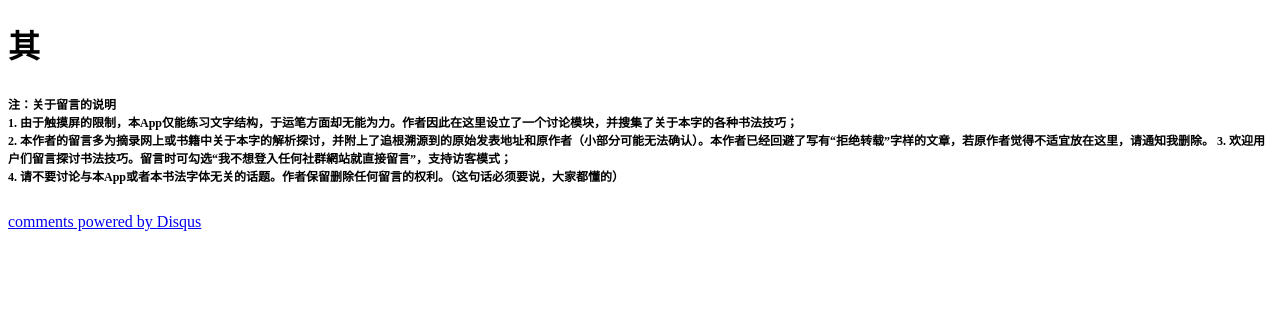
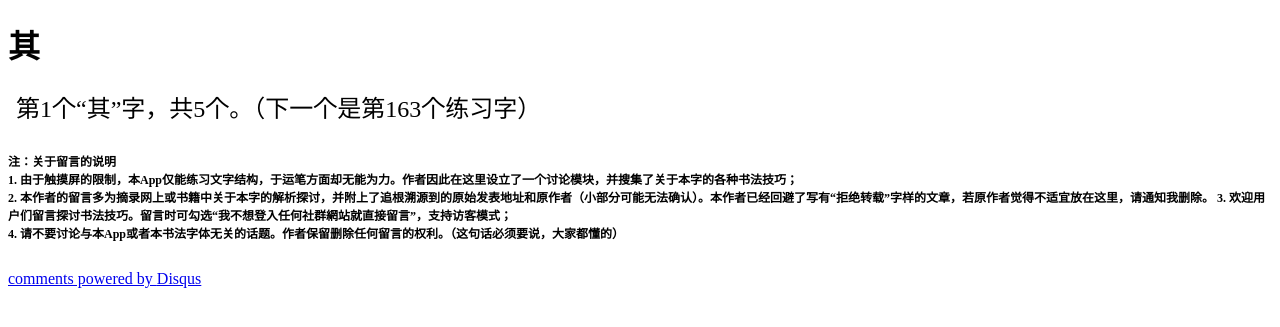
Before and after one commit to LiveCally/LanTing, a Jekyll site: the page built from _posts/2014-05-16-LanTing-63.html, in a window 1280 px wide. Shown: the top 327 px of the page. Built offline with Jekyll 4.4.1, drawn with Linux system fonts in a browser that asks for light colours; Markdown is read by kramdown in place of the engine named in the settings; comment, search, counter and statistics services are not loaded.

Commit message:
其字
其字

```diff
--- a/_posts/2014-05-16-LanTing-163.html
+++ b/_posts/2014-05-16-LanTing-163.html
@@ -4,4 +4,6 @@ title: 其--兰亭集序第163个字的BBS (BBS of the 163rd character in Lan Ti
 ---
 <h1>其</h1>
 
+<p>第2个“其”字，共5个。（下一个是第182个练习字）</p>
+
 {% include BBS.html %}
--- a/_posts/2014-05-16-LanTing-182.html
+++ b/_posts/2014-05-16-LanTing-182.html
@@ -4,4 +4,6 @@ title: 其--兰亭集序第182个字的BBS (BBS of the 182nd character in Lan Ti
 ---
 <h1>其</h1>
 
+<p>第3个“其”字，共5个。（下一个是第288个练习字）</p>
+
 {% include BBS.html %}
--- a/_posts/2014-05-16-LanTing-288.html
+++ b/_posts/2014-05-16-LanTing-288.html
@@ -4,4 +4,6 @@ title: 其--兰亭集序第288个字的BBS (BBS of the 288th character in Lan Ti
 ---
 <h1>其</h1>
 
+<p>第4个“其”字，共5个。（下一个是第300个练习字）</p>
+
 {% include BBS.html %}
--- a/_posts/2014-05-16-LanTing-300.html
+++ b/_posts/2014-05-16-LanTing-300.html
@@ -4,4 +4,6 @@ title: 其--兰亭集序第300个字的BBS (BBS of the 300th character in Lan Ti
 ---
 <h1>其</h1>
 
+<p>第5个“其”字，也是最后一个。</p>
+
 {% include BBS.html %}
--- a/_posts/2014-05-16-LanTing-63.html
+++ b/_posts/2014-05-16-LanTing-63.html
@@ -4,4 +4,6 @@ title: 其--兰亭集序第63个字的BBS (BBS of the 63rd character in Lan Ting
 ---
 <h1>其</h1>
 
+<p>第1个“其”字，共5个。（下一个是第163个练习字）</p>
+
 {% include BBS.html %}
```
